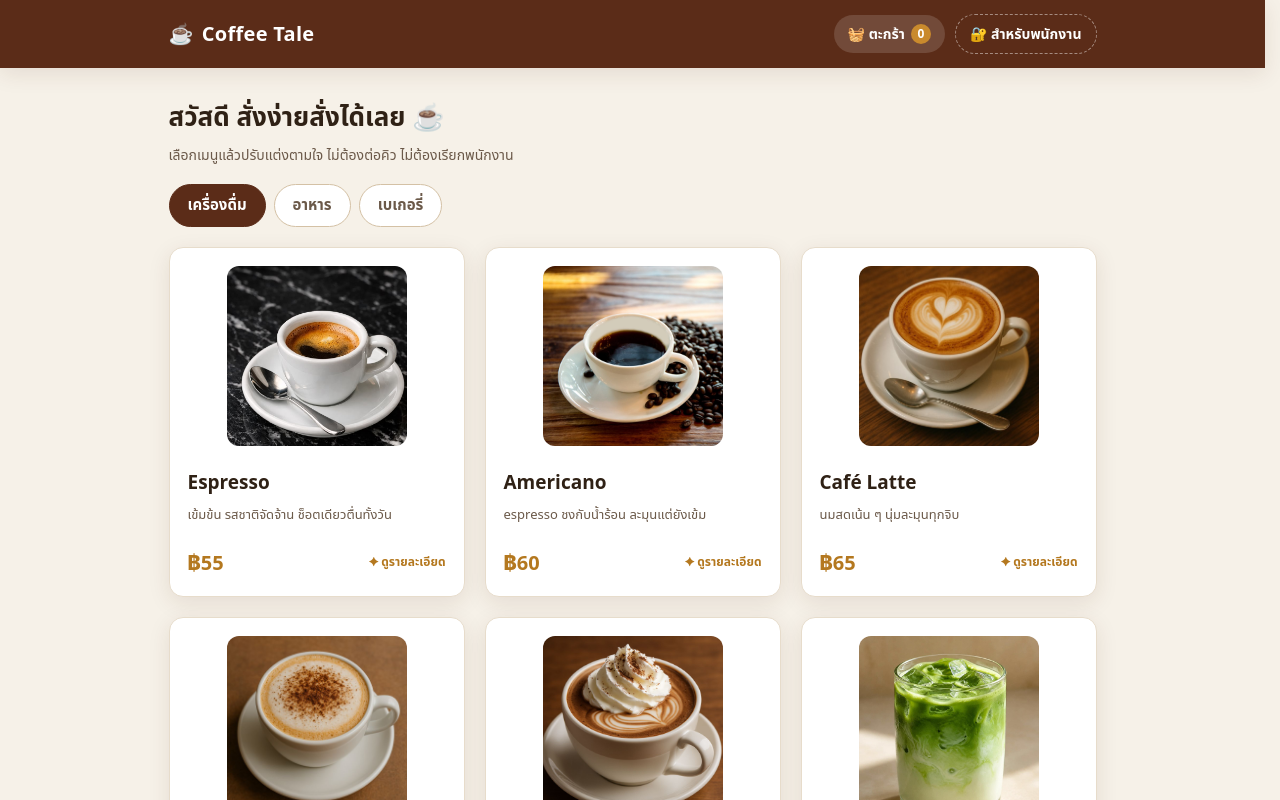
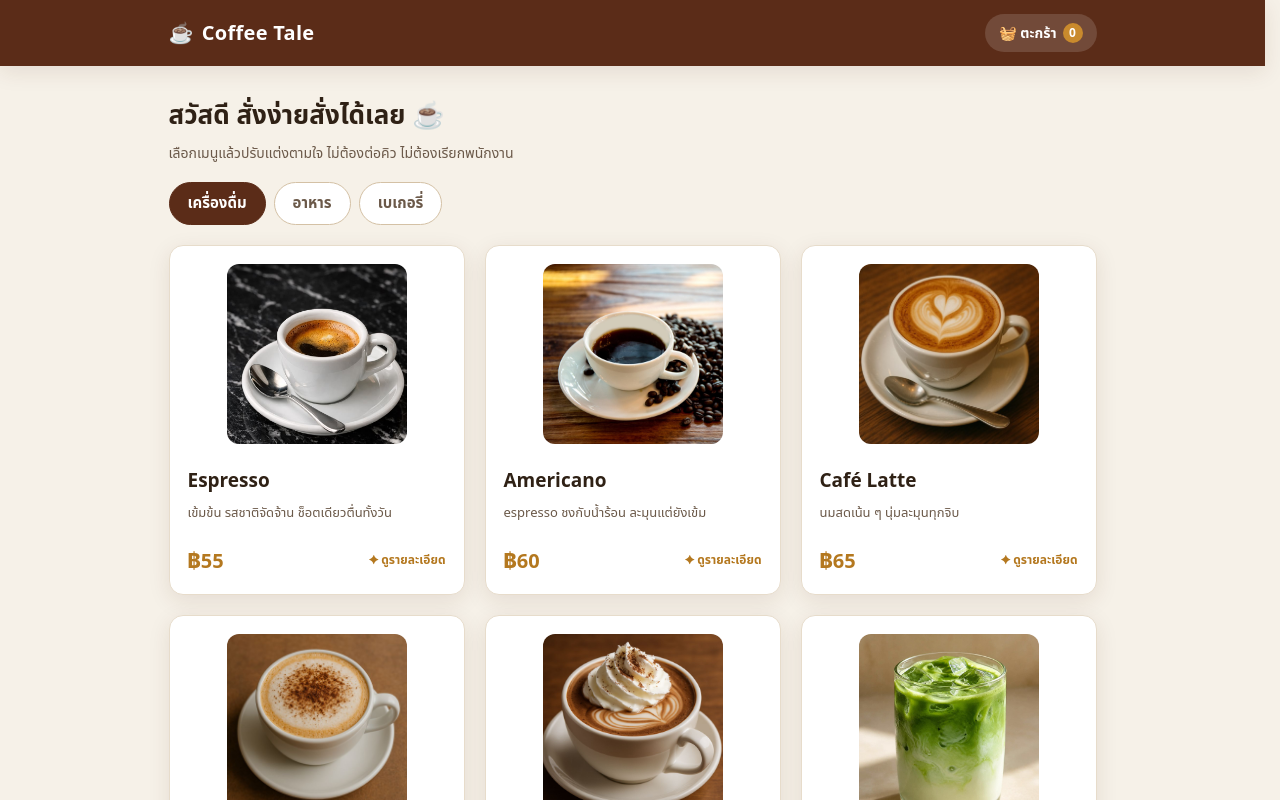
Before and after one commit to khuankhaw6094-nct/OOP-Project, a Next.js app: page / in a window 1280 px wide. Shown: the top 800 px of the page. Built offline with nearby package versions, Linux system fonts and the light colour scheme.

Commit message:
feat: hide staff/admin link from customer-facing pages

```diff
--- a/src/app/globals.css
+++ b/src/app/globals.css
@@ -149,11 +149,6 @@ a.nav-link:hover {
 .nav-link-active {
   background: var(--accent) !important;
   color: #fff;
-}
-
-.nav-link-staff {
-  background: transparent;
-  border: 1px dashed rgba(255, 255, 255, 0.45);
 }
 
 .cart-badge {
--- a/src/components/Header.tsx
+++ b/src/components/Header.tsx
@@ -39,15 +39,11 @@ export function Header() {
               </button>
             </>
           ) : (
-            <>
-              <Link href="/cart" className="nav-link">
-                🧺 ตะกร้า
-                <span className="cart-badge">{itemCount}</span>
-              </Link>
-              <Link href="/admin" className="nav-link nav-link-staff">
-                🔐 สำหรับพนักงาน
-              </Link>
-            </>
+            // ไม่มีลิงก์ไปหน้าแอดมินในหน้าลูกค้า — พนักงานเข้า /admin ด้วยการพิมพ์ URL ตรง
+            <Link href="/cart" className="nav-link">
+              🧺 ตะกร้า
+              <span className="cart-badge">{itemCount}</span>
+            </Link>
           )}
         </div>
       </div>
```
